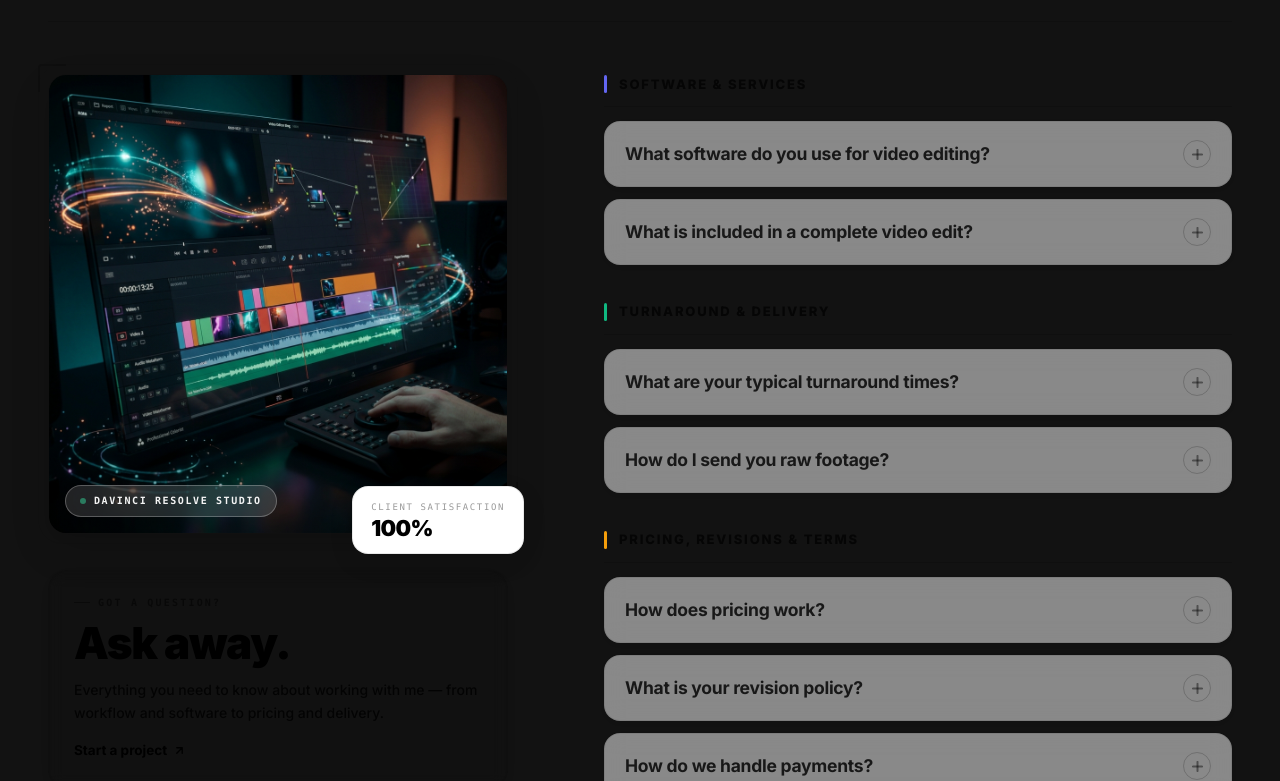
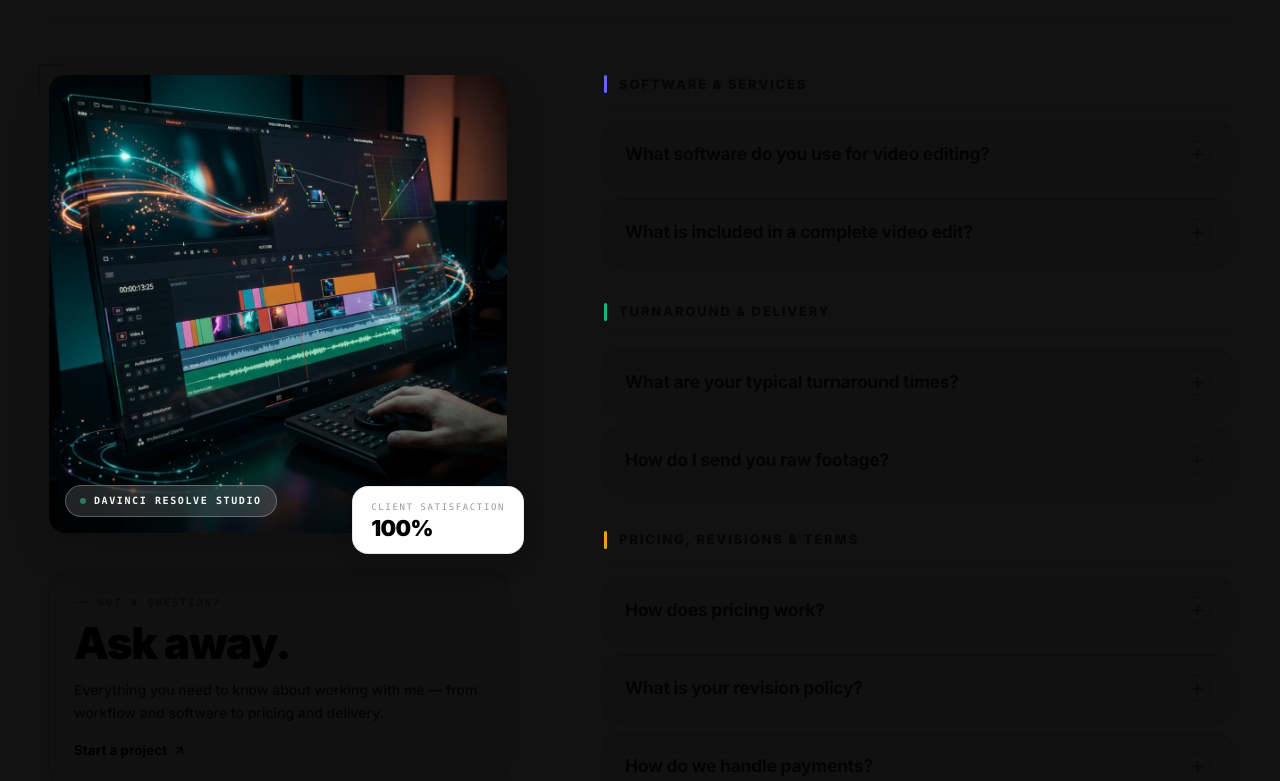
Before and after one commit to MuhammmadAwais/saif-portfolio, a Next.js app: page / in a window 1280 px wide. Shown: the part 4872-5653 px from the top of the page. Built offline with nearby package versions, Linux system fonts and the light colour scheme.

Commit message:
Commit ui ux fixes

```diff
--- a/app/globals.css
+++ b/app/globals.css
@@ -1270,7 +1270,7 @@ a {
   padding: 24px;
   border-radius: 20px;
   background: rgba(0, 0, 0, 0.04);
-  backdrop-filter: blur(8px);
+  backdrop-filter: blur(12px);
   -webkit-backdrop-filter: blur(8px);
   border: 2px solid rgba(0, 0, 0, 0.08);
   box-shadow: 0 4px 16px rgba(0, 0, 0, 0.02);
@@ -1419,9 +1419,8 @@ a {
 
 /* ── Accordion item / Card ─────────────────────────────────────────────────── */
 .faq-item {
-  background: rgba(255, 255, 255, 0.50);
+  background: rgba(0, 0, 0, 0.04);
   backdrop-filter: blur(12px);
-  -webkit-backdrop-filter: blur(12px);
   border: 1px solid rgba(0, 0, 0, 0.08);
   border-radius: 16px;
   padding: 2px 20px;
@@ -1430,14 +1429,14 @@ a {
 }
 
 .faq-item:hover {
-  background: rgba(255, 255, 255, 0.85);
-  border-color: rgba(0, 0, 0, 0.20);
+ background: rgba(0, 0, 0, 0.15);
+  backdrop-filter: blur(12px);
   box-shadow: 0 8px 24px rgba(0, 0, 0, 0.05);
   transform: translateY(-1px);
 }
 
 .faq-item--open {
-  background: #ffffff !important;
+  background: rgba(0, 0, 0, 0.15) !important;
   border-color: rgba(0, 0, 0, 0.30) !important;
   box-shadow: 0 10px 28px rgba(0, 0, 0, 0.06) !important;
 }
```
